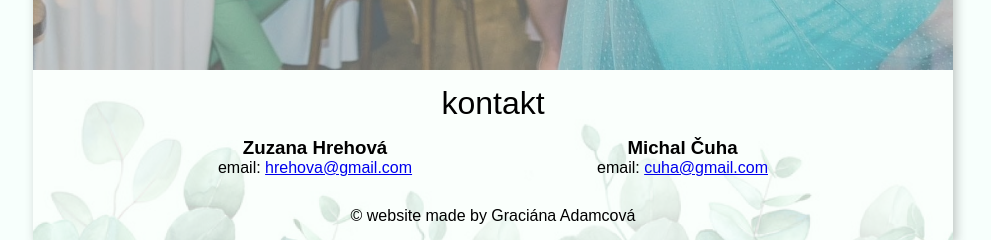
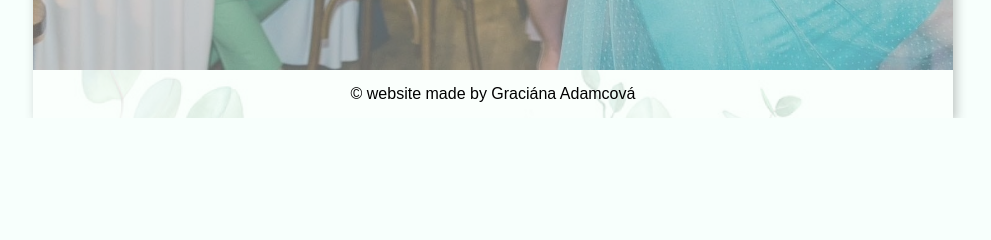
Before and after one commit to gracianaa/zam_wedding, a React (Vite) app: page / in a window 1280 px wide. Shown: the part 2867-3107 px from the top of the page, without its empty margins (147-1138 px from the left). After the commit the page ends 2985 px from the top, so only its background shows below. Built offline with nearby package versions, Linux system fonts and the light colour scheme; no server answers; a web font is replaced by a local one.

Commit message:
footer updated

```diff
--- a/src/components/Footer/index.jsx
+++ b/src/components/Footer/index.jsx
@@ -4,23 +4,6 @@ export const Footer = () => {
   return (
     <footer id="kontakt" className="footer">
       <div className="footer__bgOpacity">
-        <h2 className="footer__heading">kontakt</h2>
-        <div className="footer__contactBride contact">
-          <h3>Zuzana Hrehová</h3>
-          <ul className="contact-list">
-            <li>
-              email: <a href="mailto:hrehova@gmail.com">hrehova@gmail.com</a>
-            </li>
-          </ul>
-        </div>
-        <div className="footer__contactGroom contact">
-          <h3>Michal Čuha</h3>
-          <ul className="contact-list">
-            <li>
-              email: <a href="mailto:cuha@gmail.com">cuha@gmail.com</a>
-            </li>
-          </ul>
-        </div>
         <p className="copyright">© website made by Graciána Adamcová</p>
       </div>
     </footer>
--- a/src/components/Footer/style.css
+++ b/src/components/Footer/style.css
@@ -1,32 +1,17 @@
 .footer {
   background-image: url(bg_eucalypt_v2.png);
   background-size: cover;
-  background-position: left;
+  background-position: right;
 }
 
 .footer__bgOpacity {
   width: 100%;
   height: 100%;
   background-color: rgba(249, 255, 252, 0.8);
-  display: flex;
-  flex-direction: column;
-  align-items: center;
-  justify-content: center;
-}
-
-.contact {
-  margin-bottom: 30px;
-  display: flex;
-  flex-direction: column;
-}
-
-.contact-list {
-  text-align: left;
-  padding: 0;
 }
 
 .copyright {
-  margin-bottom: 15px;
+  padding: 15px;
 }
 
 @media screen and (min-width: 1200px) {
@@ -41,6 +26,4 @@
     flex-basis: 100%;
   }
 
-
-
 }
--- a/src/global.css
+++ b/src/global.css
@@ -7,6 +7,7 @@
   --font-secondary: 'Saira Extra Condensed', sans-serif;
   --color-primary: #000000;
   --color-secondary: #1f3736;
+  --color-link: #457978;
   --color-background: #f6fffcdd;
 
 }
@@ -42,6 +43,15 @@ ul {
   list-style: none;
 }
 
+a {
+  color: var(--color-primary)
+}
+
+a:hover,
+a:focus {
+  color: var(--color-link)
+}
+
 @media screen and (min-width:1200px) {
   html {
     margin: 0 180px;
```
